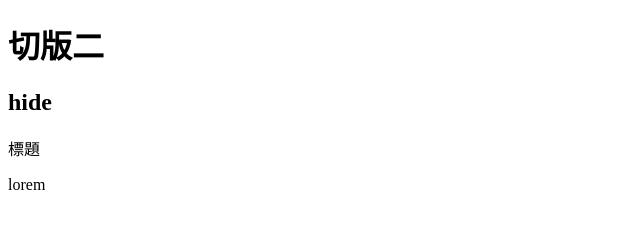
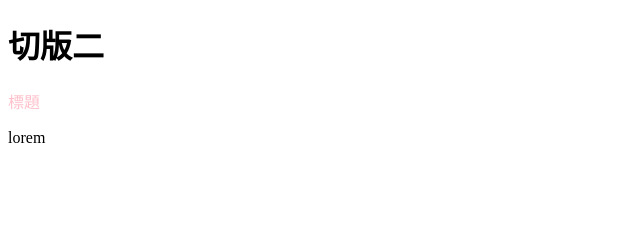
Before and after one commit to VickyChan096/hexHWork, a plain HTML site: page index.html in a window 1280 px wide. Shown: the whole page, without its empty margins (0-640 px from the left). Drawn offline with Linux system fonts and the light colour scheme; the site is published under a folder, as on GitHub Pages, so addresses that start at the root find nothing.

Commit message:
修改位置

```diff
--- a/index.html
+++ b/index.html
@@ -4,7 +4,7 @@
     <meta charset="UTF-8" />
     <meta http-equiv="X-UA-Compatible" content="IE=edge" />
     <meta name="viewport" content="width=device-width, initial-scale=1.0" />
-    <link rel="stylesheet" href="/css/style.css">
+    <link rel="stylesheet" href="css/style.css">
     <title>ChatTalker AI 機器人</title>
   </head>
   <body>
@@ -14,8 +14,8 @@
     <p>lorem</p>
 
     <!-- jQuery -->
-    <script src="/js/jquery-3.6.0.js"></script>
-    <script src="/js/jquery-chatTalker.js"></script>
+    <script src="js/jquery-3.6.0.js"></script>
+    <script src="js/jquery-chatTalker.js"></script>
 
   </body>
 </html>
```
